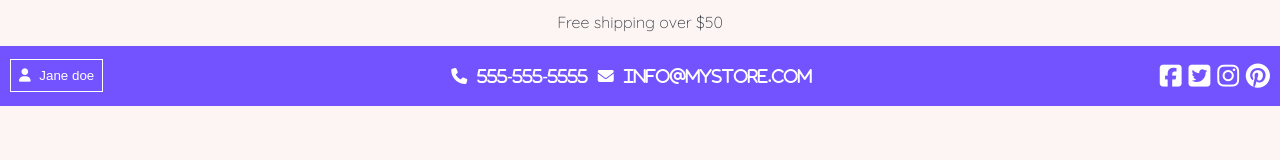
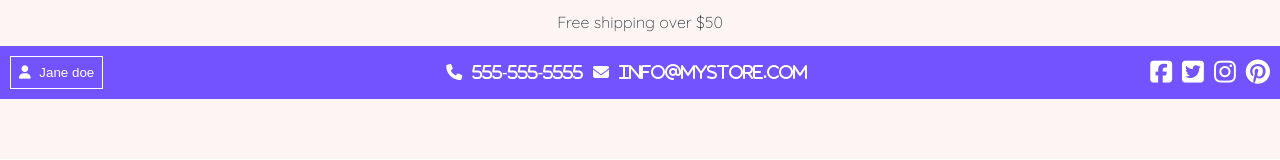
Before and after one commit to AlexanderDjHansen/Vg-uppgift, a plain HTML site: page index.html in a window 1280 px wide. Drawn offline with Linux system fonts and the light colour scheme; a web font is replaced by a local one.

Commit message:
E-mail a-href link added

```diff
--- a/css-stylesheet/flex.css
+++ b/css-stylesheet/flex.css
@@ -14,6 +14,7 @@
     .flex-grow { flex-grow: 1; }
     .flex-row-reverse {flex-direction: row-reverse;}
     .flex-wrap {flex-wrap: wrap;}
+    .flex-gap {gap: var(--distance-4);}
 
     /**********************
     *** JUSTIFY & ALIGN ***
--- a/index.html
+++ b/index.html
@@ -37,10 +37,10 @@
                 <div class="text-white mx-4">555-555-5555</div>
                  <!-- Symbol & email -->
                 <div class="fa fa-envelope"></div>
-                <div class="ml-4">info@mystore.com</div>
+                <a href="https://www.outlook.com/" class="ml-4 text-decoration-none text-white">info@mystore.com</a>
             </div>
             <!-- Sociala medier knappar 4 stycken -->
-            <div class="text-size-xl">
+            <div class="d-flex text-size-xl flex-gap">
                 <a href="https://www.facebook.com/" target="_blank" class="fa fa-facebook-square text-white text-decoration-none"></a>
                 <a href="https://www.twitter.com/" target="_blank" class="fa fa-twitter-square text-white text-decoration-none"></a>
                 <a href="https://www.instagram.com/" target="_blank" class="fa fa-instagram text-white text-decoration-none"></a>
```
